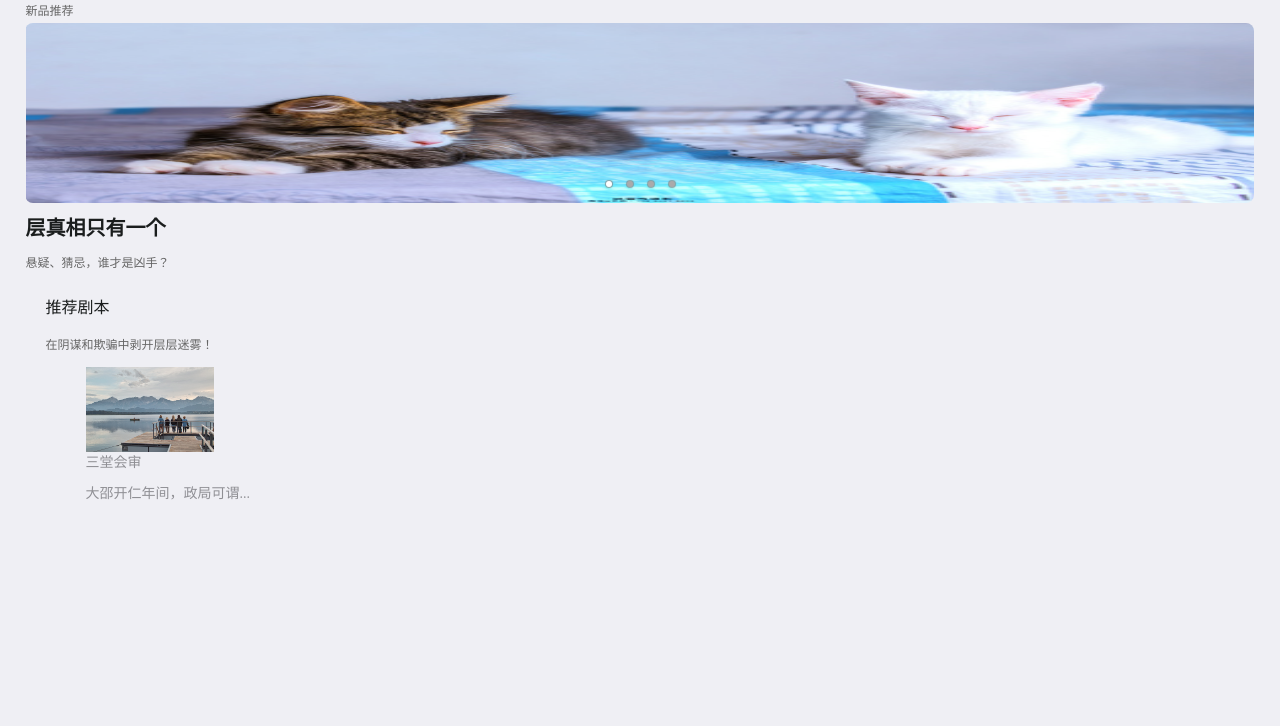
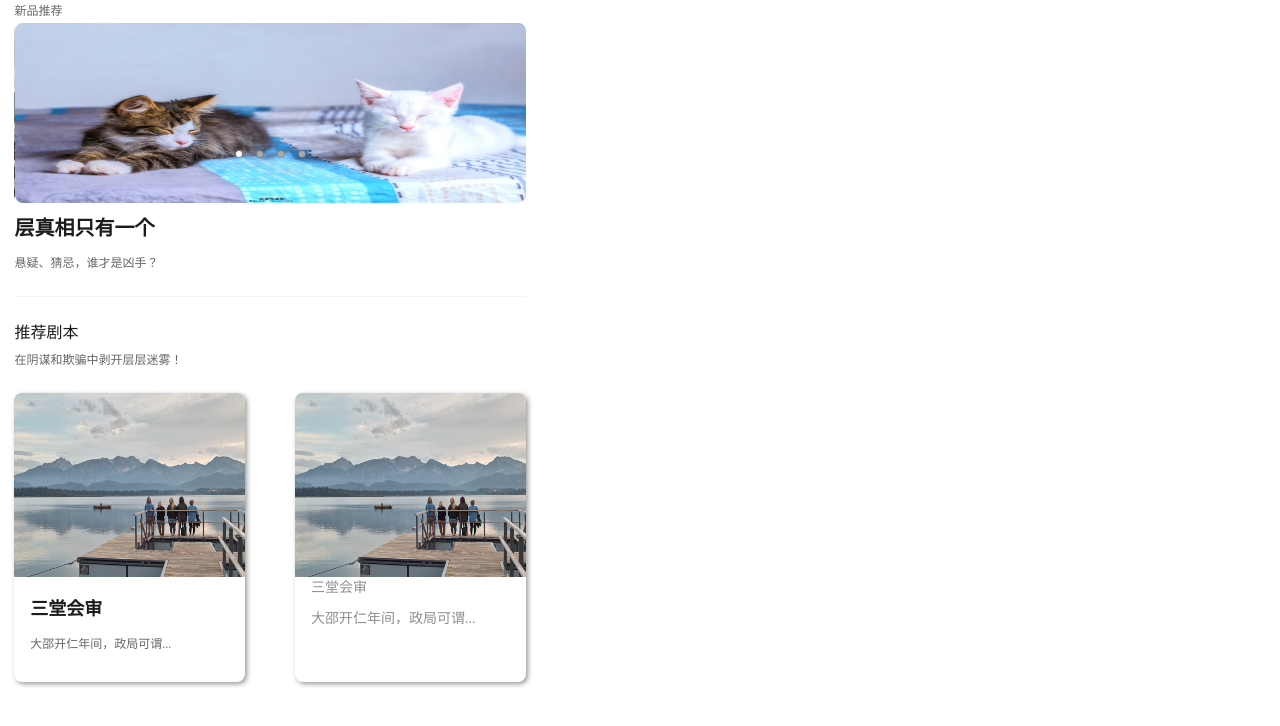
Before and after one commit to iytime/ActivityH5, a plain HTML site: page index.html in a window 1280 px wide. Drawn offline with Linux system fonts and the light colour scheme.

Commit message:
完成首页..
完成首页..

```diff
--- a/index.html
+++ b/index.html
@@ -4,20 +4,25 @@
 <head>
     <!-- Required meta tags -->
     <meta charset="utf-8">
-    <meta name="viewport"   content="width=device-width, initial-scale=1, maximum-scale=1, user-scalable=no">
+    <meta name="viewport" content="width=device-width, initial-scale=1, maximum-scale=1, user-scalable=no">
     <link rel="stylesheet" href="/css/mui.min.css">
     <link rel="stylesheet" href="/css/all.css">
     <title>唐小主和她有趣的朋友们</title>
 </head>
 
 <style>
-    .index_main{
+    body {
+        background: rgba(255, 255, 255, 1);
+    }
+
+    .index_main {
         width: 10rem;
-        padding: 0px 0.2rem;
+        padding: 0px .266667rem;
+
     }
 
     .index_top {
-
+        border-bottom: 1px solid rgba(244, 244, 244, 1);
     }
 
     .index_top span {
@@ -30,21 +35,19 @@
         line-height: 23px;
     }
 
-    .index_top .mui-slider {
-
-    }
+    .index_top .mui-slider {}
 
     .mui-slider-item img {
         height: 180px;
         border-radius: 8px;
     }
 
-    .mui-slider-indicator{
-        bottom: 78px;
+    .mui-slider-indicator {
+        bottom: 2.433333rem;
     }
 
     .span-title {
-        height:50px;
+        height: 50px;
         line-height: 50px;
         font-size: 20px;
         font-family: PingFang-SC-Bold;
@@ -57,44 +60,95 @@
         font-family: PingFang-SC-Medium;
         font-weight: 500;
         color: rgba(102, 102, 102, 1);
+        padding-bottom: .426667rem;
     }
 
-    .index_list{
-        padding: 20px 20px;
+    .index_list {
+        margin-top: .386667rem;
     }
 
-    .list_top_title{
-        height:30px;
-        font-size:16px;
-        font-family:PingFang-SC-Medium;
-        font-weight:500;
-        color:rgba(26,29,29,1);
-        line-height:30px;
+    .list_top {
+        /* margin: 0px .426667rem; */
     }
 
-    .list_top_cent{
-        height:24px;
-        font-size:12px;
-        font-family:PingFang-SC-Medium;
-        font-weight:500;
-        color:rgba(102,102,102,1);
-        line-height:24px;
+    .list_top_title {
+        height: 30px;
+        font-size: 16px;
+        font-family: PingFang-SC-Medium;
+        font-weight: 500;
+        color: rgba(26, 29, 29, 1);
+        line-height: 30px;
+        margin-bottom: 0px;
+    }
+
+    .list_top_cent {
+        height: 24px;
+        font-size: 12px;
+        font-family: PingFang-SC-Medium;
+        font-weight: 500;
+        color: rgba(102, 102, 102, 1);
+        line-height: 24px;
+        margin-bottom: 0px;
     }
 
 
-    .list_ul ul{
-
+    ul {
+        width: 9.466667rem;
+        padding: 0px;
+        margin-top: .386667rem;
+        /* padding: .533333rem .426667rem 0px .426667rem; */
+        /* display: flex; */
     }
 
-    .list_ul_li{
-        width: 40%;
-        border-radius:8px;
+    .list_ul_li {
+        width: 4.266667rem;
+        height: 5.36rem;
+        background: rgba(255, 255, 255, 1);
+        border-radius: 8px;
+        -moz-box-shadow: 2px 2px 5px #999999;
+        -webkit-box-shadow: 2px 2px 5px #999999;
+        box-shadow: 2px 2px 5px #999999;
     }
 
-    .list_ul_li img{
-        width: 128px;
+    .type1 {
+        float: left;
     }
 
+    .type2 {
+        float: right;
+    }
+
+    .list_ul_li img {
+        width: 100%;
+        height: 3.413333rem;
+        border-radius: 8px 8px 0px 0px;
+    }
+
+    .list_ul_li p {
+        padding: 0px .293333rem;
+    }
+
+
+    .li_title {
+        margin-top: .4rem;
+        margin-bottom: 0px;
+        font-size: 18px;
+        font-family: PingFang-SC-Bold;
+        font-weight: bold;
+        color: rgba(26, 29, 29, 1);
+    }
+
+    .li_cent {
+        margin-top: .266667rem;
+        height: .64rem;
+        margin-bottom: 0px;
+        font-size: 12px;
+        font-family: PingFang-SC-Medium;
+        color: rgba(102, 102, 102, 1);
+        overflow: hidden;
+        white-space: nowrap;
+        text-overflow: ellipsis;
+    }
 </style>
 
 <body>
@@ -166,21 +220,24 @@
                 <p class="list_top_title">推荐剧本</p>
                 <p class="list_top_cent">在阴谋和欺骗中剥开层层迷雾！</p>
             </div>
-            <div class="list_ul">
-                <ul>
-                    <li class="list_ul_li">
-                        <img src="../images/yuantiao.jpg">
-                        <p >三堂会审</p>
-                        <p >大邵开仁年间，政局可谓...</p>
-                    </li>
-                </ul>
-            </div>
+            <ul>
+                <li class="list_ul_li type1">
+                    <img src="../images/yuantiao.jpg">
+                    <p class="li_title">三堂会审</p>
+                    <p class="li_cent">大邵开仁年间，政局可谓...</p>
+                </li>
+                <li class="list_ul_li type2">
+                    <img src="../images/yuantiao.jpg">
+                    <p>三堂会审</p>
+                    <p>大邵开仁年间，政局可谓...</p>
+                </li>
+            </ul>
         </div>
     </div>
 </body>
 
 <script src="/js/mui.min.js"></script>
-<script src="/js/rem01.js"></script>
+<script src="/js/lib-flexible.js"></script>
 
 <script type="text/javascript" charset="utf-8">
     mui.init({
```
